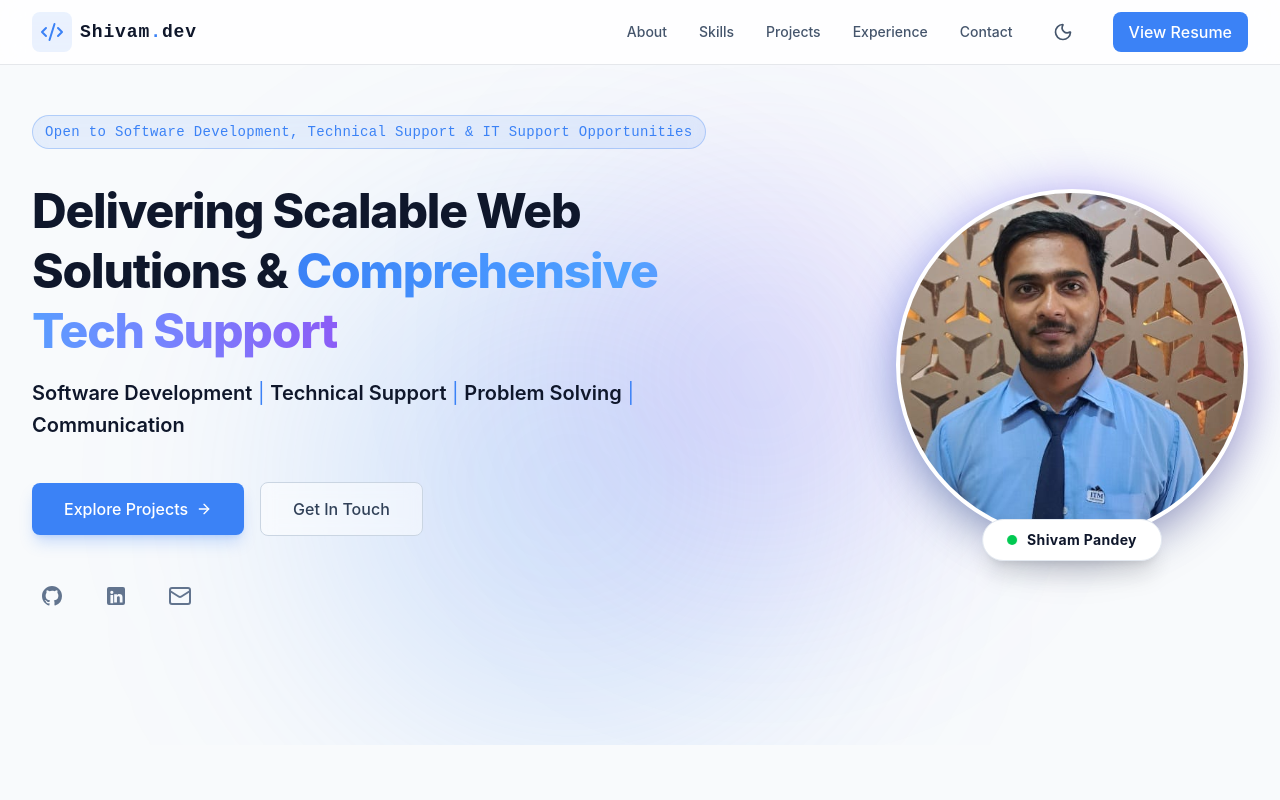
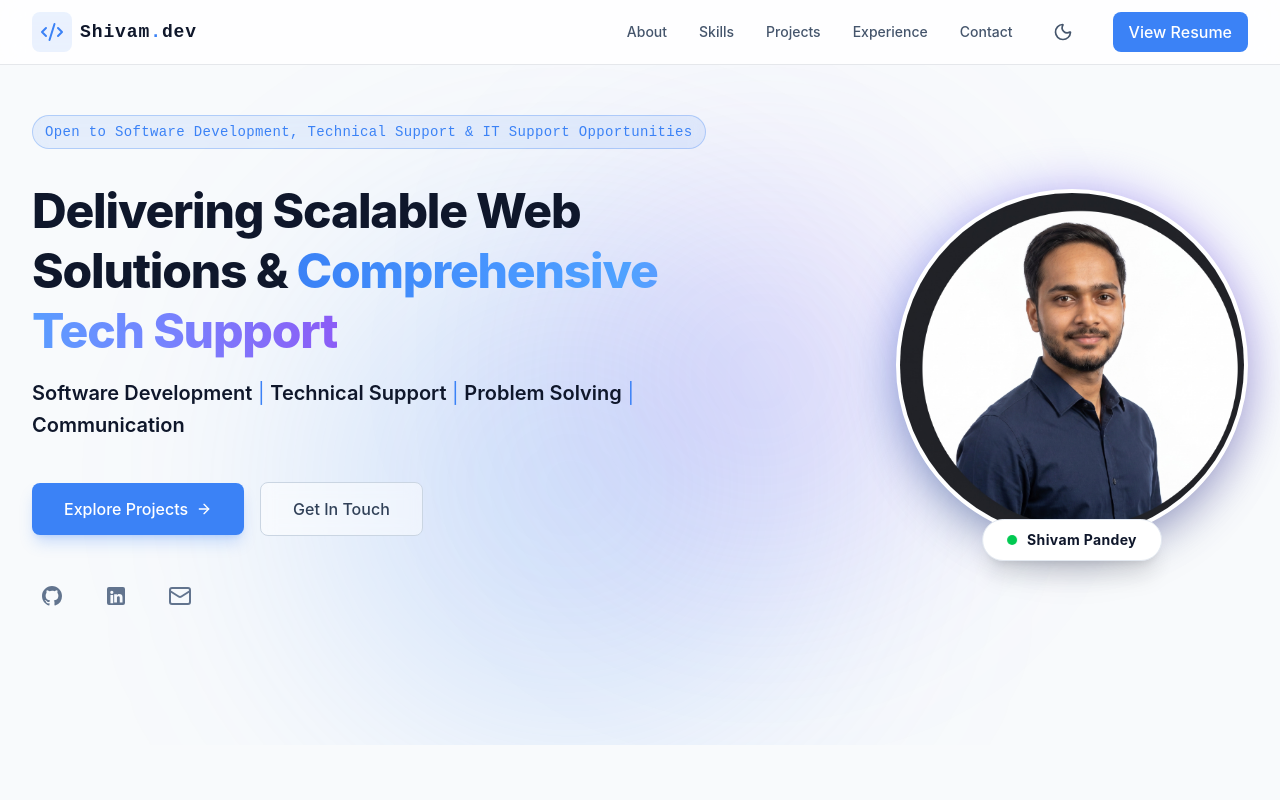
Before and after one commit to shivam-pandey03/MyPortfolio, a React (Vite) app: page / in a window 1280 px wide. Shown: the top 800 px of the page. Built offline with nearby package versions, Linux system fonts and the light colour scheme.

Commit message:
profile image updated

```diff
--- a/src/component/sections/Hero.jsx
+++ b/src/component/sections/Hero.jsx
@@ -189,7 +189,7 @@ const Hero = () => {
             {/* The Image Container */}
             <div className="relative w-full h-full rounded-full border-4 border-white dark:border-slate-800 shadow-2xl overflow-hidden bg-slate-100 dark:bg-slate-900">
               <img
-                src="profile.jpeg"
+                src="profile1.jpg"
                 alt="Shivam Pandey"
                 className="w-full h-full object-cover"
               />
```
Also changed, not shown: public/profile1.jpg (added), public/profileimg.jpg (added).
